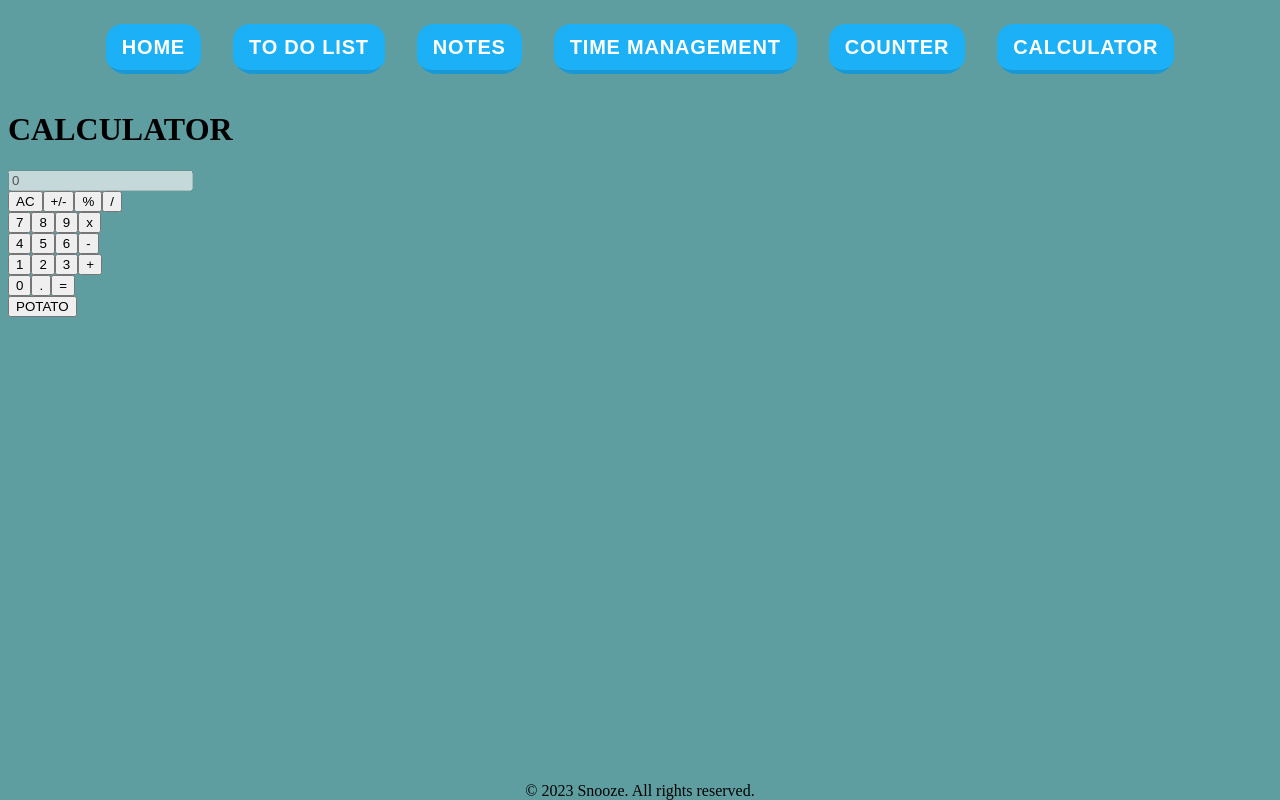
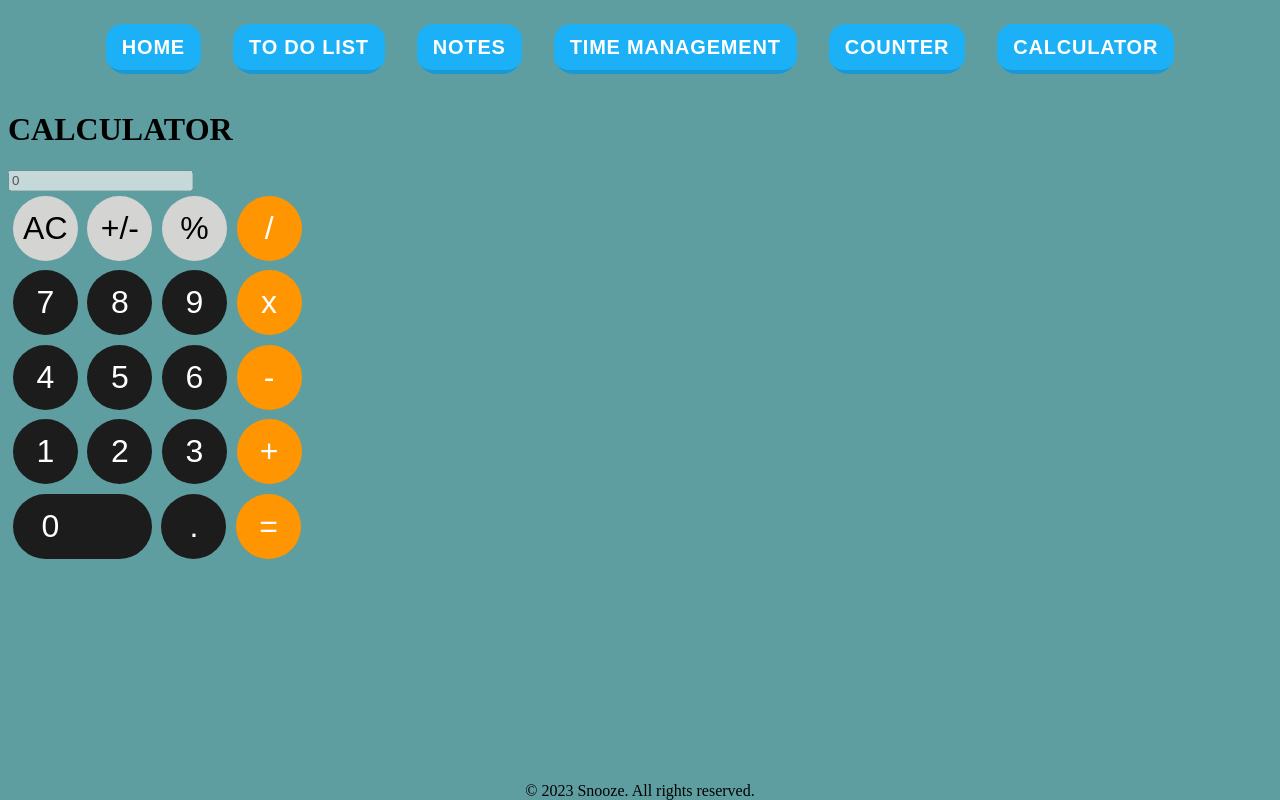
Before and after one commit to MohedeenT/Productivity_app, a React (Create React App) app: page /calculator in a window 1280 px wide. Built offline with nearby package versions, Linux system fonts and the light colour scheme.

Commit message:
calculator logic done, style almost finished

```diff
--- a/src/App.css
+++ b/src/App.css
@@ -437,3 +437,45 @@ nav a:active {
   flex-direction: column;
   border-radius: 1em;
 }
+
+/* Calculator */
+
+/*The Apple Calculator App Icon 2017 Color Scheme palette has 4 colors
+ which are Light Gray (#D4D4D2), Eerie Black (#1C1C1C), Dark Liver (#505050) and Vivid Gamboge (#FF9500).*/
+
+.calc-btns button {
+  border-radius: 50px;
+  border-style: none;
+  width: 65px;
+  height: 65px;
+  margin: 0.15em;
+  font-size: xx-large;
+}
+
+#zero {
+  width: 139px;
+  text-align: left;
+  padding-left: 0.9em;
+}
+
+.special-btns {
+  background-color: #d4d4d2;
+}
+
+.main-btns {
+  background-color: #1c1c1c;
+}
+
+.operator-btns {
+  background-color: #ff9500;
+}
+
+.main-btns,
+.operator-btns {
+  color: #ffffff;
+}
+
+.main-btns,
+.special-btns {
+  transition: background-color 1s;
+}
--- a/src/App.jsx
+++ b/src/App.jsx
@@ -42,9 +42,11 @@ function App(){
         },
         calculator:{
             display:0,
-            currentVal:"",
+            leftOperand:"",
             currentOperator:"",
-            nextVal:""
+            rightOperand:"",
+            prevRight:"",
+            prevOperator:""
         }
     })
 
--- a/src/pages/Calculator.jsx
+++ b/src/pages/Calculator.jsx
@@ -3,9 +3,11 @@ import { stateContext } from "../App"
 
 // calculator:{
 //     display:0,
-//     currentVal:"",
+//     leftOperand:"",
 //     currentOperator:"",
-//     nextVal:""
+//     rightOperand:"",
+//     prevRight:"",
+//     prevOperator:""
 // }
 
 export default function Calculator(){
@@ -14,27 +16,44 @@ export default function Calculator(){
 
     const stage = (value)=>{
         //value comes in as a string
+        const dot = value === "."
 
         !state.calculator.currentOperator ?
         // if there is no operator
         setState((draft)=>{
-            draft.calculator.currentVal += value
-            draft.calculator.display = draft.calculator.currentVal
+            if (dot) {
+                if (state.calculator.leftOperand.includes(".")) {
+                    return
+                }
+                if (state.calculator.leftOperand === "") {
+                    value = "0."
+                }
+            }
+            draft.calculator.leftOperand += value
+            draft.calculator.display = draft.calculator.leftOperand
         })
         :
         // if there is an operator
         setState((draft)=>{
-            draft.calculator.nextVal += value
-            draft.calculator.display = draft.calculator.nextVal
+            if (dot) {
+                if (state.calculator.rightOperand.includes(".")) {
+                    return
+                }
+                if (state.calculator.rightOperand === "") {
+                    value = "0."
+                }
+            }
+            draft.calculator.rightOperand += value
+            draft.calculator.display = draft.calculator.rightOperand
         })
     }
 
     const evaluate = ()=>{
-        const left = state.calculator.currentVal
+        const left = state.calculator.leftOperand
         const operator = state.calculator.currentOperator
-        const right = state.calculator.nextVal
+        const right = state.calculator.rightOperand
 
-        if (state.calculator.currentVal && state.calculator.currentOperator && state.calculator.nextVal) {
+        if (state.calculator.leftOperand && state.calculator.currentOperator && state.calculator.rightOperand) {
             switch (operator) {
                 case "+":
                     setState((draft)=>{
@@ -61,43 +80,117 @@ export default function Calculator(){
                     console.log("defaulted out");
                     break;
             }
+
             setState((draft)=>{
-                draft.calculator.currentVal = ""
+                draft.calculator.prevRight = draft.calculator.rightOperand
+                draft.calculator.prevOperator = draft.calculator.currentOperator
+                draft.calculator.leftOperand = ""
                 draft.calculator.currentOperator = ""
-                draft.calculator.nextVal = ""
+                draft.calculator.rightOperand = ""
             })
+        }
+        if (state.calculator.prevRight && state.calculator.prevOperator) {
+            setState((draft=>{
+                switch (draft.calculator.prevOperator) {
+                    case "+":
+                        setState((draft)=>{
+                            draft.calculator.display += draft.calculator.prevRight
+                        })
+                        break;
+                    case "-":
+                        setState((draft)=>{
+                            draft.calculator.display -= draft.calculator.prevRight
+                        })
+                        break;
+                    case "/":
+                        setState((draft)=>{
+                            draft.calculator.display /= draft.calculator.prevRight
+                        })
+                        break;
+                    case "x":
+                        setState((draft)=>{
+                            draft.calculator.display *= draft.calculator.prevRight
+                        })
+                        break;
+
+                    default:
+                        console.log("defaulted out");
+                        break;
+                }
+            }))
         }
     }
 
     const clear = () => {
         !state.calculator.currentOperator ?
         setState((draft)=>{
-            draft.calculator.currentVal = ""
+            draft.calculator.leftOperand = ""
             draft.calculator.display = 0
+            draft.calculator.prevOperator = ""
+            draft.calculator.prevRight = ""
         })
         :
-        state.calculator.nextVal ?
+        state.calculator.rightOperand ?
         setState((draft)=>{
-            draft.calculator.nextVal = ""
+            draft.calculator.rightOperand = ""
             draft.calculator.display = 0
         })
         :
         setState((draft)=>{
             draft.calculator.display = 0
             draft.calculator.currentOperator = ""
-            draft.calculator.currentVal = ""
+            draft.calculator.leftOperand = ""
+            draft.calculator.prevOperator = ""
+            draft.calculator.prevRight = ""
         })
 
     }
 
     const posNeg = ()=>{
 
-        if (state.calculator.currentOperator) {
-            setState((draft)=>{
-                draft.calculator.nextVal *=-1
-            })
-        }
+        !state.calculator.currentOperator ?
+        setState((draft)=>{
+            draft.calculator.display *= -1
+            if(draft.calculator.leftOperand)draft.calculator.leftOperand *= -1
+        })
+        :
+        state.calculator.rightOperand ?
+        setState((draft)=>{
+            draft.calculator.display *= -1
+            draft.calculator.rightOperand *= -1
+        })
+        :
+        setState((draft)=>{
+            draft.calculator.display *= -1
+        })
 
+    }
+
+    const percent = ()=>{
+
+        !state.calculator.currentOperator ?
+        setState((draft)=>{
+            draft.calculator.display /= 100
+            if(draft.calculator.leftOperand)draft.calculator.leftOperand /= 100
+        })
+        :
+        state.calculator.rightOperand ?
+        setState((draft)=>{
+            draft.calculator.display /= 100
+            draft.calculator.rightOperand /= 100
+        })
+        :
+        setState((draft)=>{
+            draft.calculator.display /= 100
+        })
+
+    }
+
+    const setOperator = (operator)=>{
+        setState((draft)=>{
+            draft.calculator.currentOperator = operator
+            if(!draft.calculator.leftOperand)draft.calculator.leftOperand = String(draft.calculator.display)
+        })
     }
 
     return(
@@ -111,87 +204,101 @@ export default function Calculator(){
             disabled={true} />
         </div>
         <div
+        className="calc-btns"
         id="section-1">
         <button
-        onClick={()=>clear()}>AC</button>
+        className="special-btns"
+        onClick={()=>clear()}>{(state.calculator.leftOperand || state.calculator.rightOperand || state.calculator.display) ? "C":"AC"}</button>
         <button
+        className="special-btns"
         onClick={()=>posNeg()}
         >+/-</button>
-        <button>%</button>
         <button
-        onClick={(e)=>setState((draft)=>{
-            draft.calculator.currentOperator = e.target.innerText
-            if(!draft.calculator.currentVal)draft.calculator.currentVal = String(draft.calculator.display)
-        })}
+        className="special-btns"
+        onClick={()=>percent()}
+        >%</button>
+        <button
+        className="operator-btns"
+        onClick={(e)=>setOperator(e.target.innerText)}
         >/</button>
         </div>
         <div
+        className="calc-btns"
         id="section-2">
         <button
+        className="main-btns"
         onClick={(e)=>stage(e.target.innerText)}
         >7</button>
         <button
+        className="main-btns"
         onClick={(e)=>stage(e.target.innerText)}
         >8</button>
         <button
+        className="main-btns"
         onClick={(e)=>stage(e.target.innerText)}
         >9</button>
         <button
-        onClick={(e)=>setState((draft)=>{
-            draft.calculator.currentOperator = e.target.innerText
-            if(!draft.calculator.currentVal)draft.calculator.currentVal = String(draft.calculator.display)
-        })}
+        className="operator-btns"
+        onClick={(e)=>setOperator(e.target.innerText)}
         >x</button>
         </div>
         <div
+        className="calc-btns"
         id="section-3">
         <button
+        className="main-btns"
         onClick={(e)=>stage(e.target.innerText)}
         >4</button>
         <button
+        className="main-btns"
         onClick={(e)=>stage(e.target.innerText)}
         >5</button>
         <button
+        className="main-btns"
         onClick={(e)=>stage(e.target.innerText)}
         >6</button>
         <button
-        onClick={(e)=>setState((draft)=>{
-            draft.calculator.currentOperator = e.target.innerText
-            if(!draft.calculator.currentVal)draft.calculator.currentVal = String(draft.calculator.display)
-        })}
+        className="operator-btns"
+        onClick={(e)=>setOperator(e.target.innerText)}
         >-</button>
         </div>
         <div
+        className="calc-btns"
         id="section-4">
         <button
+        className="main-btns"
         onClick={(e)=>stage(e.target.innerText)}
         >1</button>
         <button
+        className="main-btns"
         onClick={(e)=>stage(e.target.innerText)}
         >2</button>
         <button
+        className="main-btns"
         onClick={(e)=>stage(e.target.innerText)}
         >3</button>
         <button
-        onClick={(e)=>setState((draft)=>{
-            draft.calculator.currentOperator = e.target.innerText
-            if(!draft.calculator.currentVal)draft.calculator.currentVal = String(draft.calculator.display)
-        })}
+        className="operator-btns"
+        onClick={(e)=>setOperator(e.target.innerText)}
         >+</button>
         </div>
         <div
+        className="calc-btns"
         id="section-5">
         <button
+        id="zero"
+        className="main-btns"
         onClick={(e)=>stage(e.target.innerText)}
         >0</button>
-        <button>.</button>
         <button
+        className="main-btns"
+        onClick={(e)=>stage(e.target.innerText)}
+        >.</button>
+        <button
+        className="operator-btns"
         onClick={()=>evaluate()}
         >=</button>
         </div>
-        <button
-        onClick={()=>{console.log(state.calculator.currentOperator);}}
-        >POTATO</button>
     </div>
     </>
     )
```
